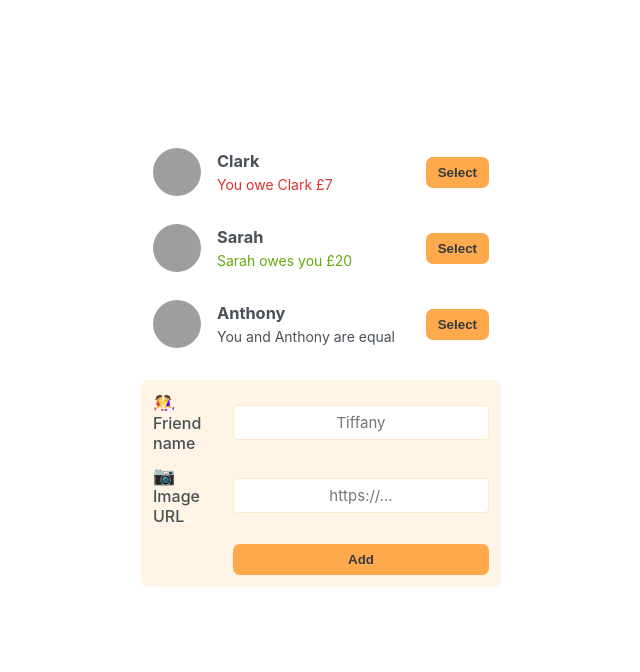
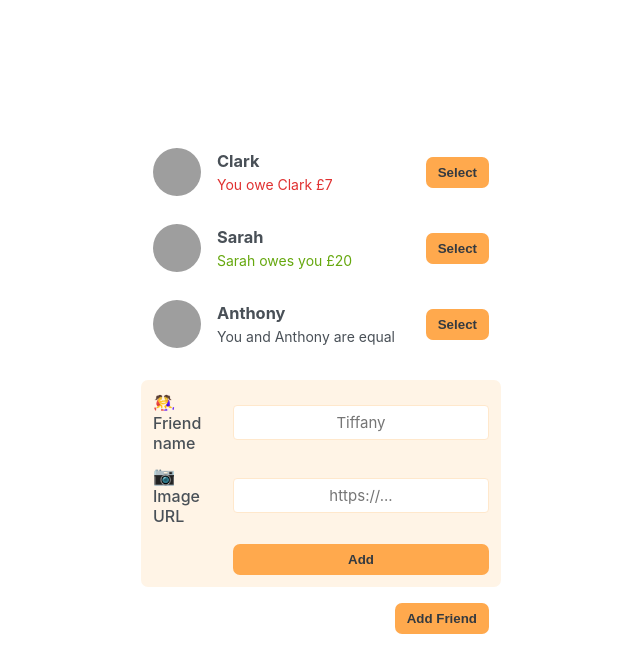
Before and after one commit to UsiTheStorm/eat-n-split, a React (Vite) app: page / in a window 1280 px wide. Shown: the top 672 px of the page, without its empty margins (79-719 px from the left). Built offline with nearby package versions, Linux system fonts and the light colour scheme; grey boxes are pictures that could not be loaded.

Commit message:
Import button component

```diff
--- a/src/App.jsx
+++ b/src/App.jsx
@@ -5,6 +5,7 @@ import InitialFriends from './data/users.json';
 
 import FriendsList from './components/FriendsList';
 import FormAddFriend from './components/FormAddFriend';
+import Button from './components/common/Button';
 
 const friends = InitialFriends;
 
@@ -14,6 +15,7 @@ function App() {
       <div className="sidebar">
         <FriendsList friends={friends} />
         <FormAddFriend />
+        <Button>Add Friend</Button>
       </div>
     </div>
   );
```
